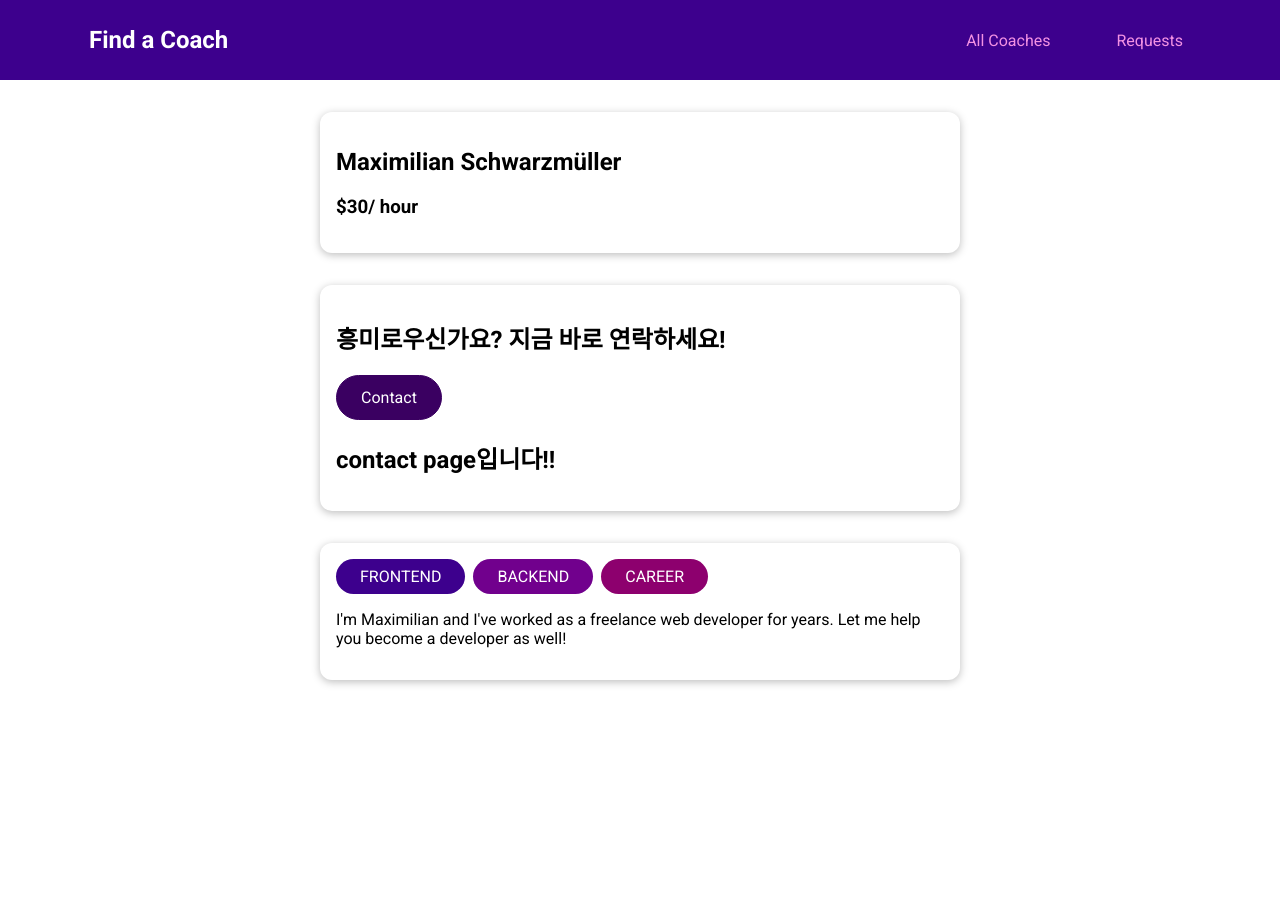
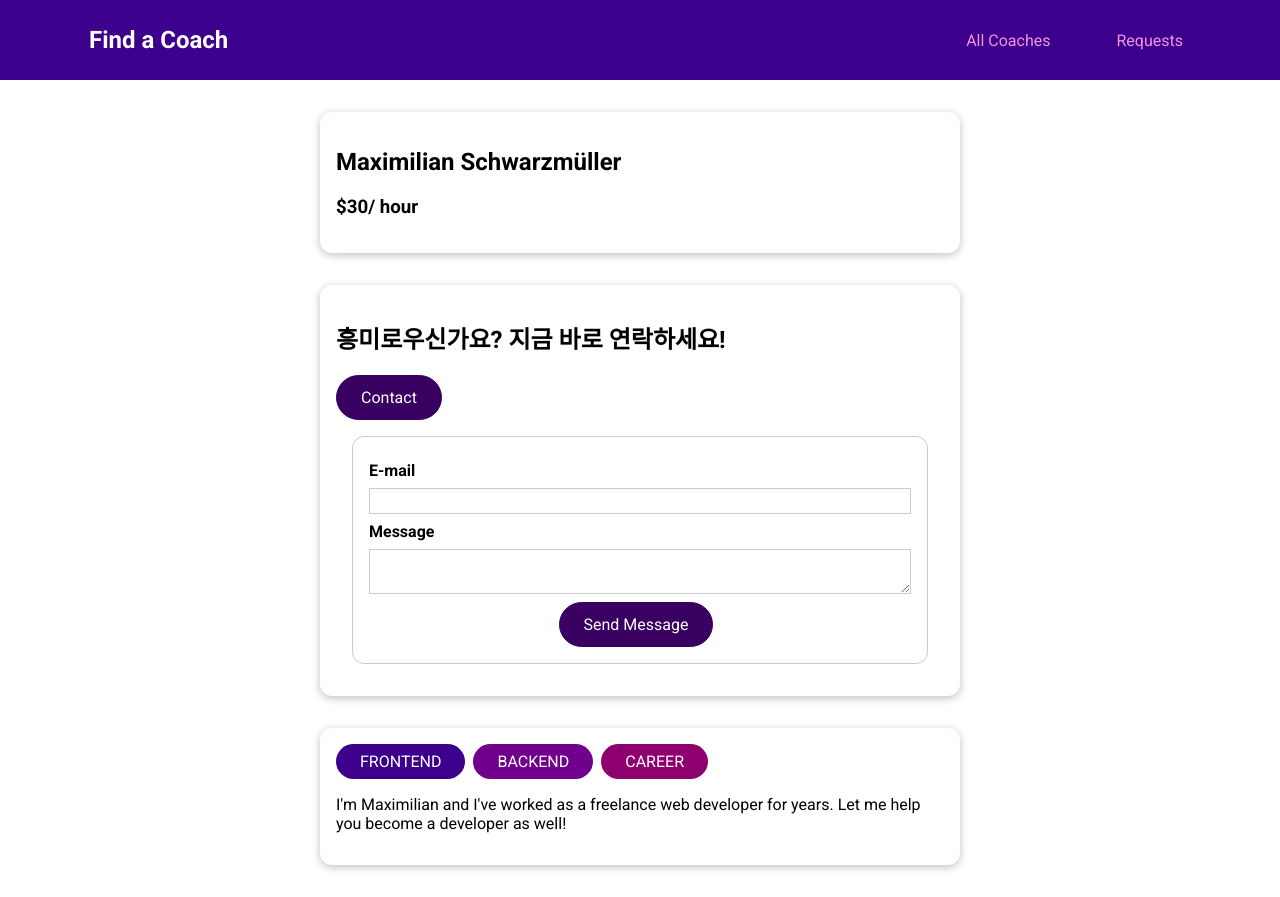
Before and after one commit to zooyaho/vue-coach-demo, a Vue app: page /coaches/c1/contact in a window 1280 px wide. Before the commit the page ends 800 px from the top, so only its background shows below. Built offline with nearby package versions, Linux system fonts and the light colour scheme.

Commit message:
feat: 코치 연락 폼 추가, 저장소 추가

```diff
--- a/src/pages/requests/ContactCoach.vue
+++ b/src/pages/requests/ContactCoach.vue
@@ -1,3 +1,94 @@
 <template>
-  <h2>contact page입니다!!</h2>
+  <form @submit.prevent="submitForm">
+    <div class="form-control">
+      <label for="email">E-mail</label>
+      <input type="email" id="email" v-model.trim="email" />
+    </div>
+    <div class="form-control">
+      <label for="message">Message</label>
+      <textarea row="5" id="message" v-model.trim="message"></textarea>
+    </div>
+    <p class="errors" v-if="!formIsValid">
+      유효한 이메일 주소와 메세지를 입력하세요.
+    </p>
+    <div class="actions">
+      <base-button>Send Message</base-button>
+    </div>
+  </form>
 </template>
+
+<script>
+export default {
+  data() {
+    return {
+      email: '',
+      message: '',
+      formIsValid: true,
+    };
+  },
+  methods: {
+    submitForm() {
+      this.formIsValid = true;
+
+      if (
+        this.email === '' ||
+        !this.email.includes('@') ||
+        this.message === ''
+      ) {
+        this.formIsValid = false;
+        return;
+      }
+      this.$store.dispatch('requests/contactCoach', {
+        coachId: this.$route.params.id,
+        email: this.email,
+        message: this.message,
+      });
+      this.$router.replace('/coaches');
+    },
+  },
+};
+</script>
+
+<style scoped>
+form {
+  margin: 1rem;
+  border: 1px solid #ccc;
+  border-radius: 12px;
+  padding: 1rem;
+}
+
+.form-control {
+  margin: 0.5rem 0;
+}
+
+label {
+  font-weight: bold;
+  margin-bottom: 0.5rem;
+  display: block;
+}
+
+input,
+textarea {
+  display: block;
+  width: 100%;
+  font: inherit;
+  border: 1px solid #ccc;
+  padding: 0.15rem;
+}
+
+input:focus,
+textarea:focus {
+  border-color: #3d008d;
+  background-color: #faf6ff;
+  outline: none;
+}
+
+.errors {
+  font-weight: bold;
+  color: red;
+}
+
+.actions {
+  text-align: center;
+}
+</style>
--- a/src/store/index.js
+++ b/src/store/index.js
@@ -1,10 +1,12 @@
 import { createStore } from 'vuex';
 
 import coachesModule from './coaches/index';
+import requestsModule from './requests/index';
 
 const store = createStore({
   modules: {
     coaches: coachesModule,
+    requests: requestsModule,
   },
   state() {
     return {
--- /dev/null
+++ b/src/store/requests/actions.js
@@ -0,0 +1,11 @@
+export default {
+  contactCoach(context, payload) {
+    const newRequest = {
+      id: new Date().toISOString(),
+      coachId: payload.coachId,
+      userEmail: payload.email,
+      message: payload.message,
+    };
+    context.commit('addRequest', newRequest);
+  },
+};
--- /dev/null
+++ b/src/store/requests/getters.js
@@ -0,0 +1,5 @@
+export default {
+  requests(state) {
+    return state.requests;
+  },
+};
--- /dev/null
+++ b/src/store/requests/index.js
@@ -0,0 +1,17 @@
+import getters from '../requests/getters';
+import actions from '../requests/actions';
+import mutations from '../requests/mutations';
+
+export default {
+  namespaced: true,
+  state() {
+    // 모든 요청을 관리한다.
+    // 요청엔 해당 코치 id가 있다.
+    return {
+      requests: [],
+    };
+  },
+  getters,
+  mutations,
+  actions,
+};
--- /dev/null
+++ b/src/store/requests/mutations.js
@@ -0,0 +1,5 @@
+export default {
+  addRequest(state, payload) {
+    state.requests.push(payload);
+  },
+};
```
